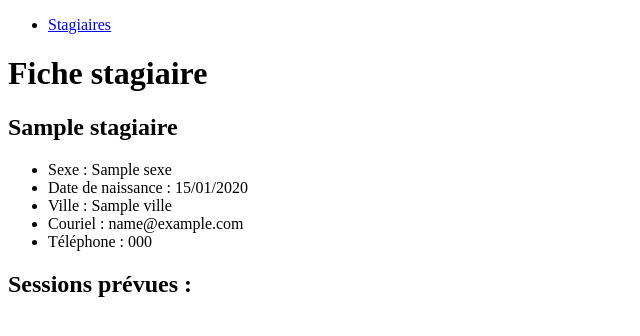
After one commit to Xaphan67/SfSessions, a Symfony app: template templates/stagiaire/show.html.twig in a window 1280 px wide. The commit adds this page. Shown: the top 336 px of the page, without its empty margins (0-640 px from the left). Run offline with Twig, Linux system fonts and the light colour scheme; the template is opened without the code that fills it: most values are stand-ins (such as "Sample title", 1, 10 or a date in 2020); some libraries are stand-ins or nearby versions.

Commit message:
Ajout : Fiche stagiaire

```diff
--- a/templates/stagiaire/index.html.twig
+++ b/templates/stagiaire/index.html.twig
@@ -23,7 +23,7 @@
     <tbody>
         {% for stagiaire in stagiaires %}
         <tr>
-            <td>{{ stagiaire}}</td>
+            <td><a href="{{ path('show_stagiaire', {'id':stagiaire.id}) }}">{{ stagiaire}}</a></td>
             <td>{{ stagiaire.sexe }}</td>
             <td>{{ stagiaire.dateNaissance | date("d/m/Y") }}</td>
             <td>{{ stagiaire.ville }}</td>
--- /dev/null
+++ b/templates/stagiaire/show.html.twig
@@ -0,0 +1,18 @@
+{% extends 'base.html.twig' %}
+
+{% block title %}Fiche stagiaire : {{ stagiaire }}{% endblock %}
+
+{% block body %}
+
+<h1>Fiche stagiaire</h1>
+<h2>{{ stagiaire }}</h2>
+<ul>
+    <li>Sexe : {{ stagiaire.sexe }}</li>
+    <li>Date de naissance : {{ stagiaire.dateNaissance | date("d/m/Y") }}</li>
+    <li>Ville : {{ stagiaire.ville }}</li>
+    <li>Couriel : {{ stagiaire.email }}</li>
+    <li>Téléphone : {{ stagiaire.telephone }}</li>
+</ul>
+<h2>Sessions prévues :</h2>
+
+{% endblock %}
```
Also changed, not shown: src/Controller/StagiaireController.php (+8 -0 lines).
